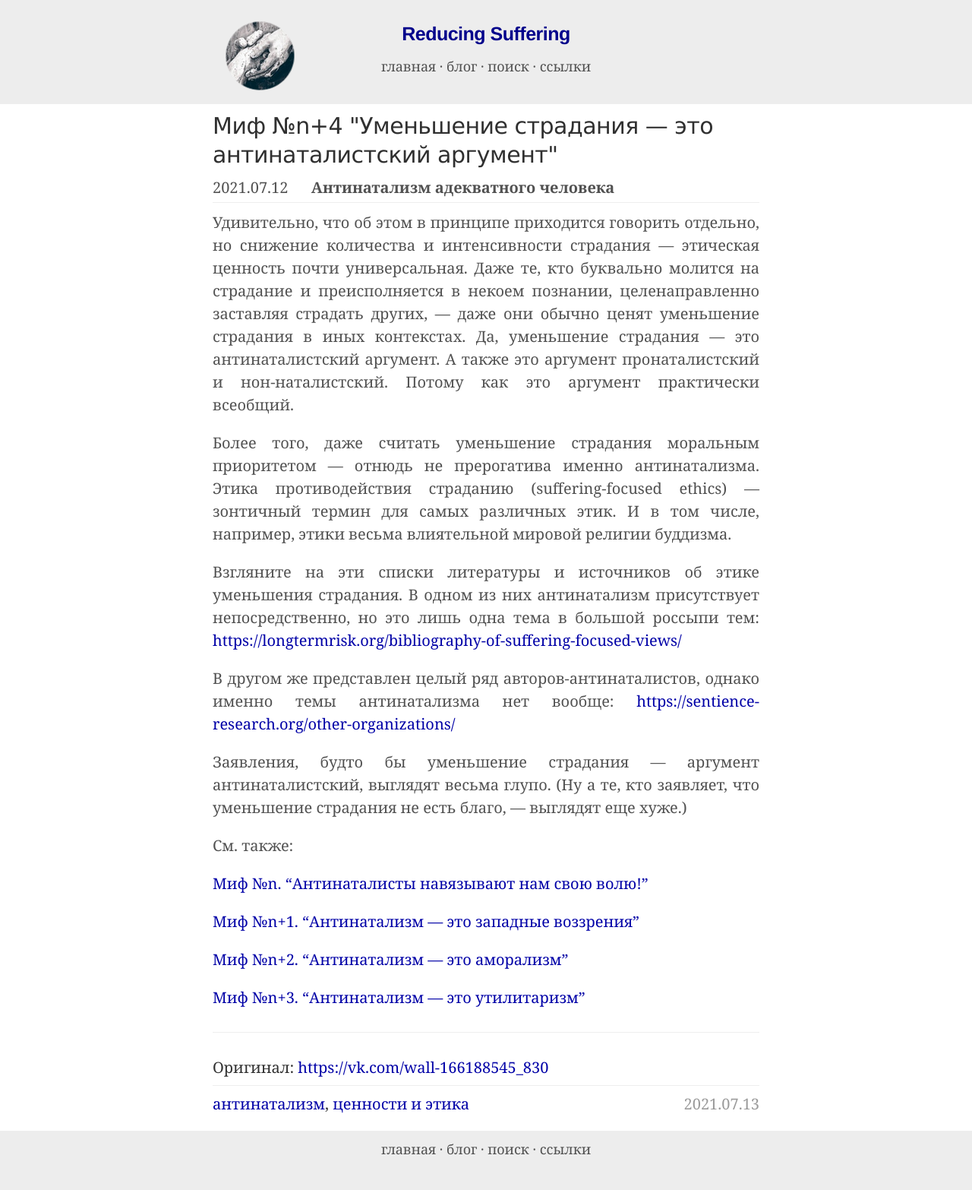
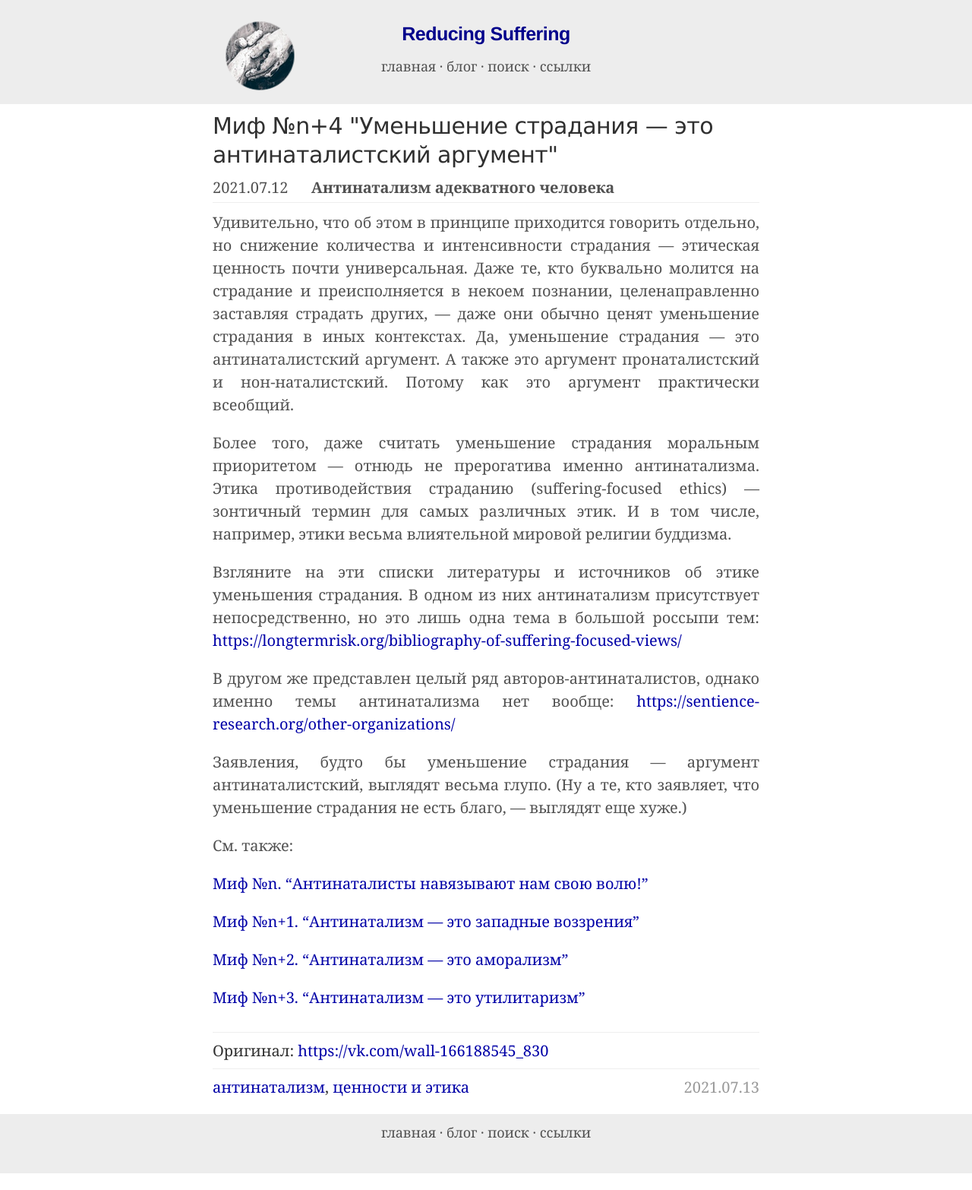
Before and after one commit to ReducingSuffering/reducingsuffering.github.io, a Jekyll site: the page built from _posts/wt/СМИ/Антинатализм адекватного человека/2021-07-13-285.md, in a window 1280 px wide. Shown: the whole page at 76% size. Built offline with Jekyll 4.4.1, drawn with Linux system fonts in a browser that asks for light colours; after the commit the page ends 1544 px from its top, so only the background shows below that.

Commit message:
small fix

```diff
--- a/_includes/post-links.html
+++ b/_includes/post-links.html
@@ -18,7 +18,7 @@
 {% endif %}
 
 {% if include.post.original %}
-<hr>
+<hr style="margin-bottom: 8px">
 <span class="post-tags">
   Оригинал: <a href="{{ include.post.original }}">{{ include.post.original }}</a><br>
 </span>
```
